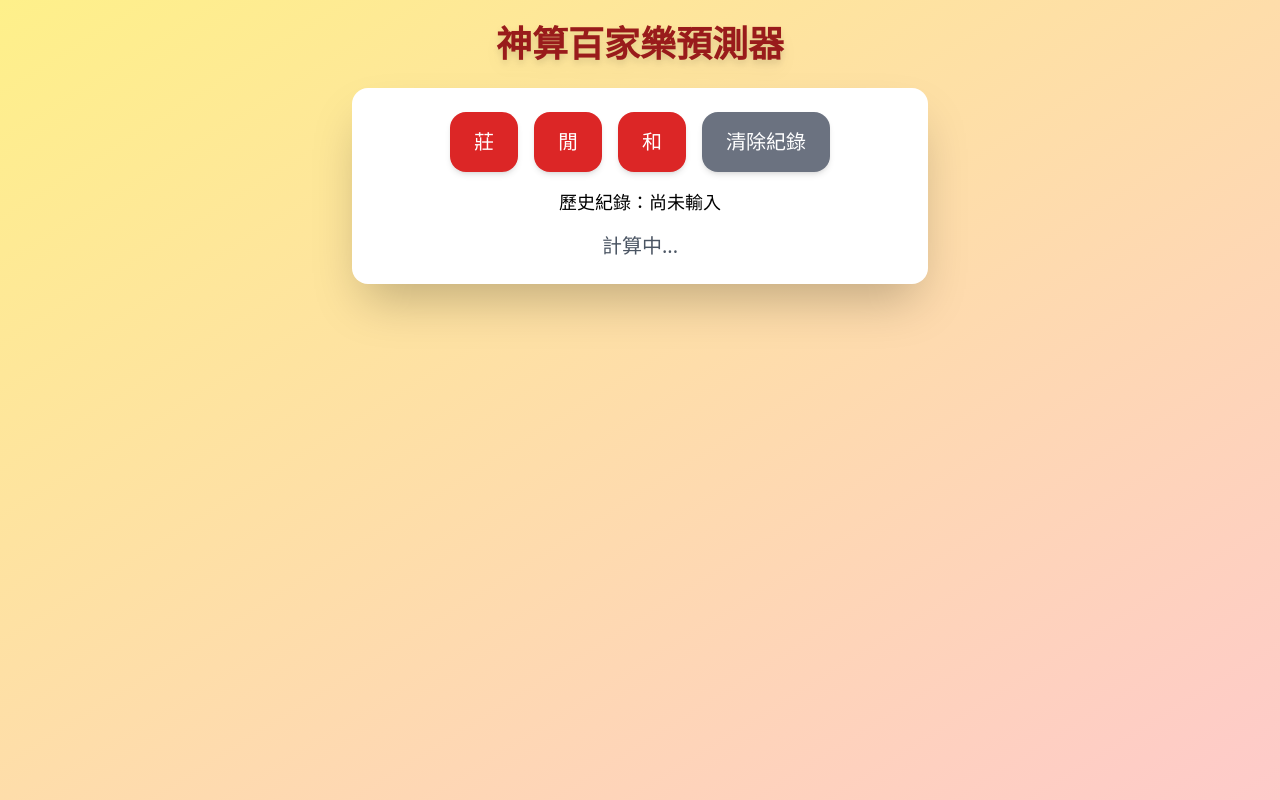
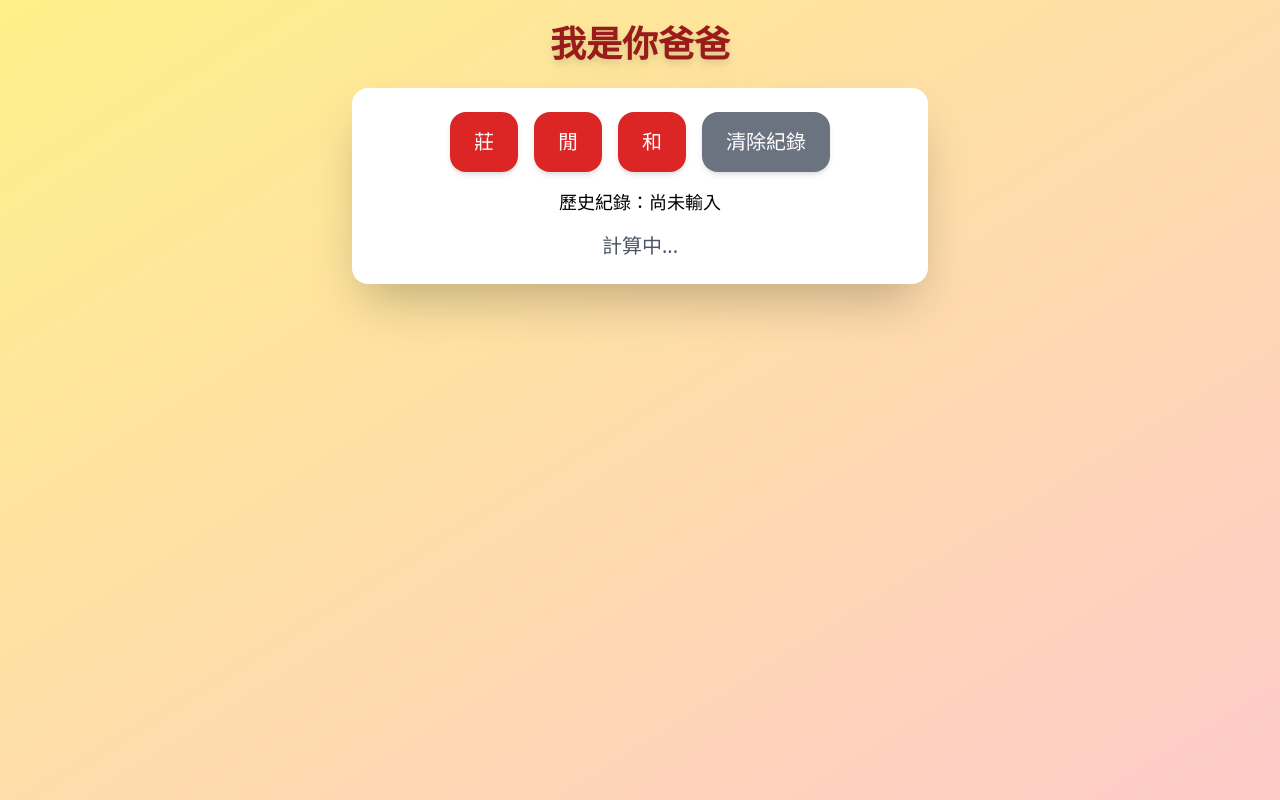
Before and after one commit to fenggou55688/new-ai, a React (Vite) app: page / in a window 1280 px wide. Built offline with nearby package versions, Linux system fonts and the light colour scheme.

Commit message:
Update App.jsx

```diff
--- a/src/App.jsx
+++ b/src/App.jsx
@@ -118,7 +118,7 @@ export default function App() {
         initial={{ opacity: 0, y: -20 }}
         animate={{ opacity: 1, y: 0 }}
       >
-        神算百家樂預測器
+        我是你爸爸
       </motion.h1>
 
       <div className="max-w-xl mx-auto bg-white rounded-2xl shadow-2xl p-6 space-y-4">
```
